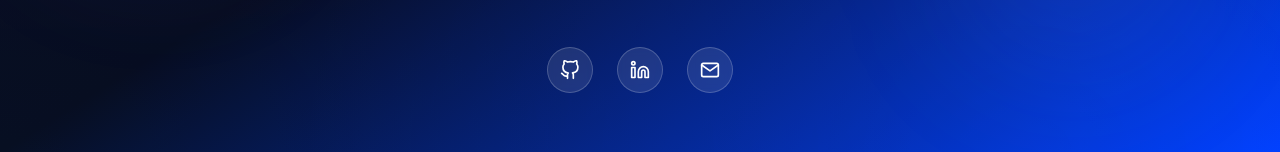
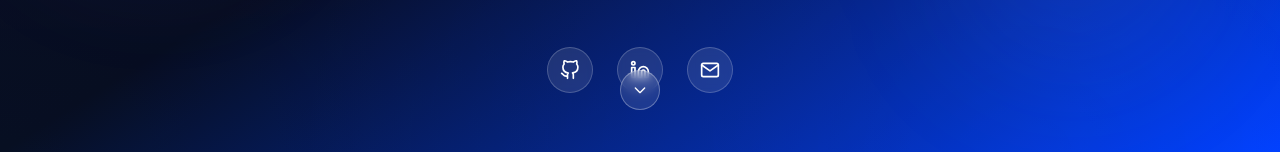
Before and after one commit to CornFlexxxxxxx/Portfolio, a React (Vite) app: page / in a window 1280 px wide. Shown: the part 648-800 px from the top of the page. Built offline with nearby package versions, Linux system fonts and the light colour scheme.

Commit message:
feat: added scroll indicator and small skill update

```diff
--- a/src/components/sections/Hero.tsx
+++ b/src/components/sections/Hero.tsx
@@ -151,6 +151,27 @@ const Hero = () => {
                     </div>
                 </div>
             </div>
+            {/* Scroll indicator - centered and hidden on mobile */}
+            <div className="hidden sm:flex absolute bottom-8 left-0 right-0 z-20 justify-center animate-bounce">
+                <a
+                    href="#projects"
+                    className="flex items-center justify-center w-10 h-10 rounded-full bg-white/10 backdrop-blur-sm border border-white/30 hover:bg-white/20 hover:border-white/50 transition-all duration-300 hover:scale-110"
+                >
+                    <svg
+                        className="w-4 h-4 text-white"
+                        fill="none"
+                        stroke="currentColor"
+                        viewBox="0 0 24 24"
+                    >
+                        <path
+                            strokeLinecap="round"
+                            strokeLinejoin="round"
+                            strokeWidth={2}
+                            d="M19 9l-7 7-7-7"
+                        />
+                    </svg>
+                </a>
+            </div>
         </section >
     );
 };
--- a/src/data/skills.ts
+++ b/src/data/skills.ts
@@ -73,6 +73,7 @@ export const skillCategories: SkillCategory[] = [
             { name: 'CI/CD', level: 4, category: 'devops' },
             { name: 'VMs/SSH/SCP', level: 4, category: 'devops' },
             { name: 'Azure', level: 3, category: 'devops' },
+            { name: 'AWS', level: 3, category: 'devops' },
         ],
     },
     {
```
